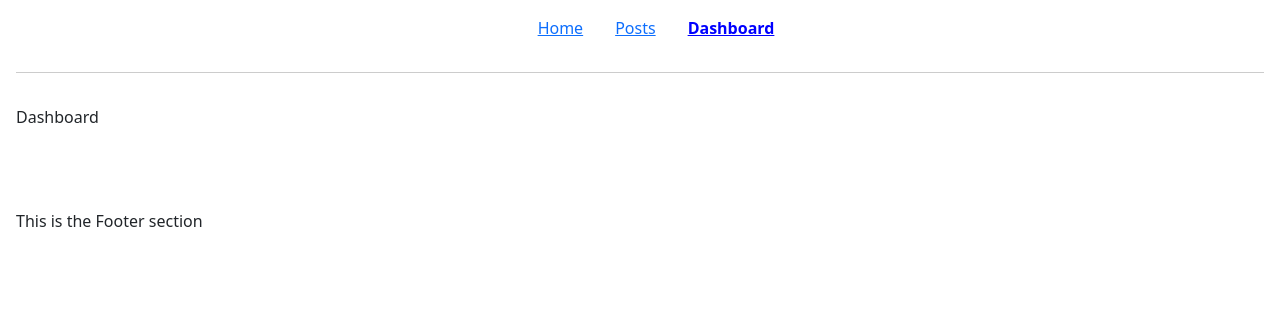
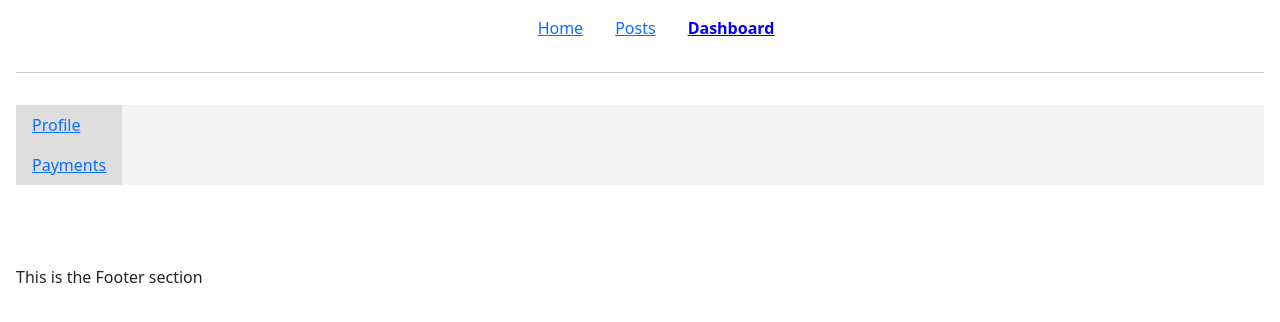
Before and after one commit to mahdi6788/ReactRouterDom, a React (Vite) app: page /dashboard in a window 1280 px wide. Shown: the top 322 px of the page. Built offline with nearby package versions, Linux system fonts and the light colour scheme.

Commit message:
make dashboard as parent conating children component as nested routes

```diff
--- a/src/App.jsx
+++ b/src/App.jsx
@@ -4,6 +4,8 @@
 import Posts from "./pages/Posts";
 import Dashboard from "./pages/Dashboard";
 import Layout from "./components/Layout";
+import Profile from "./components/Profile";
+import Payments from "./components/Payments";
 
 function App() {
   return (
@@ -13,7 +15,11 @@
         <Route path="/" element={<Layout />}>
           <Route index element={<Home />} />   {/* Here when we are in layout path the main page is home (as an index) */}
           <Route path="posts" element={<Posts />} />
-          <Route path="dashboard" element={<Dashboard />} />
+          <Route path="dashboard" element={<Dashboard />} >
+            <Route path="profile" element={<Profile />} />
+            <Route path="payments" element={<Payments />} />
+          </Route>
+
         </Route>
       </Routes>
     </div>
--- /dev/null
+++ b/src/components/Payments.jsx
@@ -0,0 +1,7 @@
+function Payments(){
+    return(
+        <div>Payments</div>
+    )
+}
+
+export default Payments
--- /dev/null
+++ b/src/components/Profile.jsx
@@ -0,0 +1,7 @@
+function Profile(){
+    return(
+        <div>Profile</div>
+    )
+}
+
+export default Profile
--- a/src/pages/Dashboard.jsx
+++ b/src/pages/Dashboard.jsx
@@ -1,7 +1,13 @@
+import { NavLink, Outlet } from "react-router-dom"
+
 function Dashboard(){
     return(
-        <div>
-            Dashboard
+        <div id="dashboard">
+            <div id="sidebar">
+                <NavLink to={"profile"} >Profile</NavLink>
+                <NavLink to={"payments"} >Payments</NavLink>
+            </div>
+            <Outlet/>   {/* /// use this to show children routes of dashboard: profile, payments*/ }
         </div>
     )
 }
```
